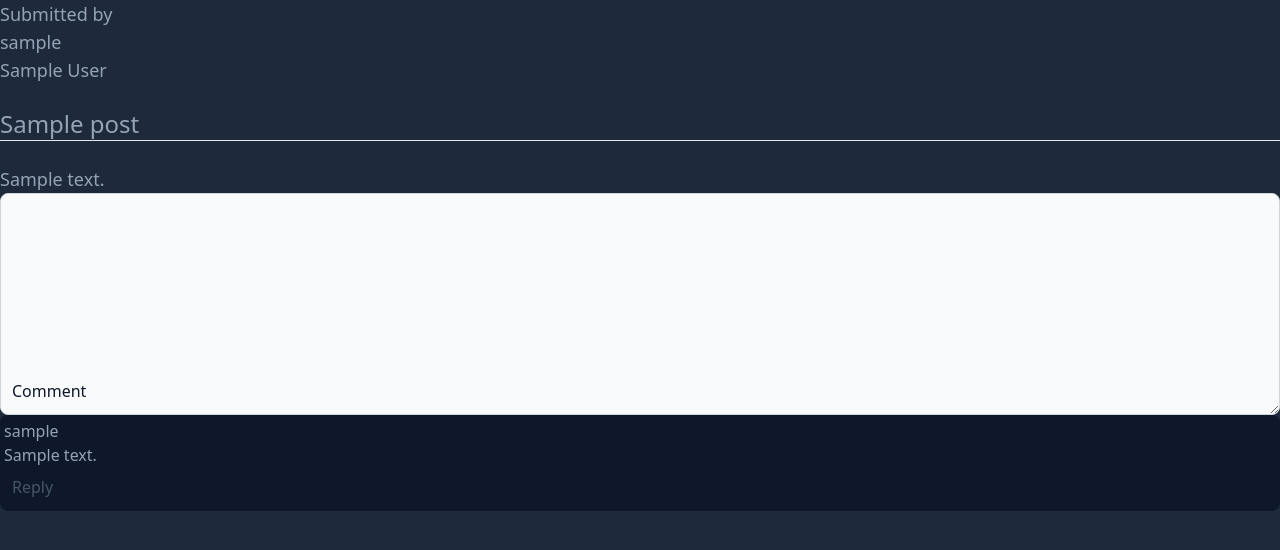
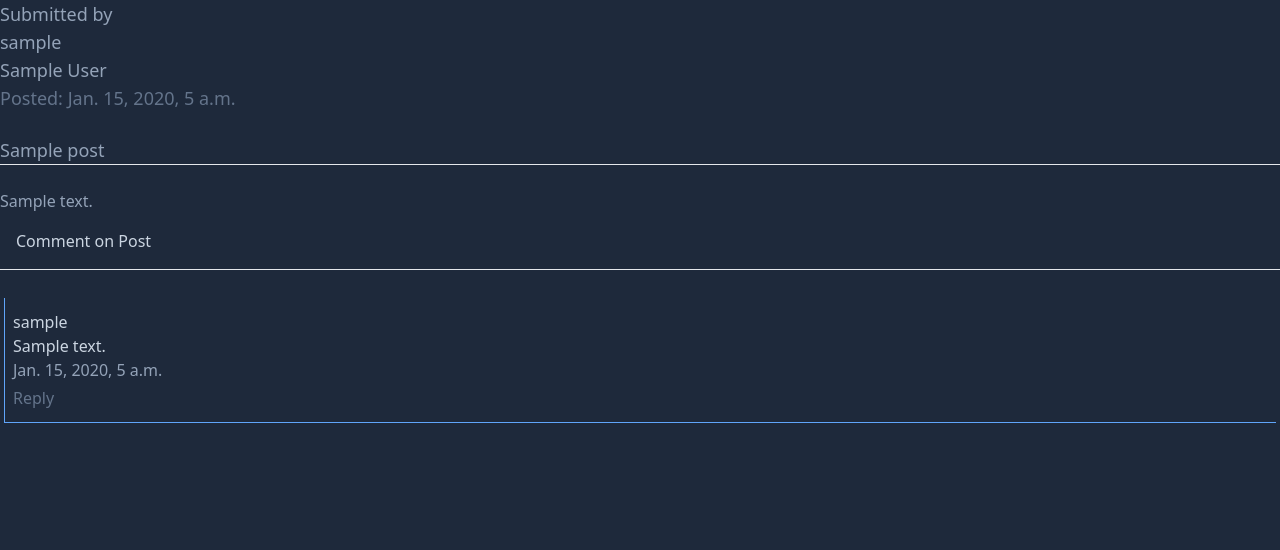
Before and after one commit to MacGuini/portfolio, a Django app: page /forum/view-post/00000000-0000-0000-0000-000000000001 in a window 1280 px wide. Shown: the part 72-622 px from the top of the page. Run offline with Django 4.2, Linux system fonts and the light colour scheme; tables that the repository leaves empty hold one stand-in row (values such as "Sample post"); some libraries are stand-ins or nearby versions.

Commit message:
Styled forum added construction pages

```diff
--- a/forum/forms.py
+++ b/forum/forms.py
@@ -30,4 +30,4 @@ class CommentForm(forms.ModelForm):
 
     def __init__(self, *args, **kwargs):
         super(CommentForm, self).__init__(*args, **kwargs)
-        self.fields['text'].widget.attrs.update({'class':'input block p-2.5 w-full text-sm text-gray-900 bg-gray-50 rounded-lg border border-gray-300 focus:ring-blue-500 focus:border-blue-500 dark:bg-gray-700 dark:border-gray-600 dark:placeholder-gray-400 dark:text-white dark:focus:ring-blue-500 dark:focus:border-blue-500 relative'})
+        self.fields['text'].widget.attrs.update({'class':'input block p-2.5 w-full text-sm rounded-lg border bg-gradient-to-t from-slate-700 to-blue-950 border-slate-600 placeholder-slate-400 text-white focus:ring-blue-500 focus:border-blue-500 relative'})
--- a/forum/templates/forum/replies.html
+++ b/forum/templates/forum/replies.html
@@ -1,24 +1,32 @@
 <!--Renders all replies for a comment and sorts them from oldest to newest-->
 {% for node in comment_tree %}
 
-<div class="border-s-2 border-blue-400 ms-3">
+<div class="border-s border-blue-400 ms-3">
+    <!--Reply Box-->
+    <div class="text-slate-300 py-3 ps-2 border-b border-slate-600">
         <!-- display reply here -->
-    <div class="p-2">
+        <div class="">
             {{node.comment.username}}
         </div>
-    <dir class="p-2 my-0">
+        <div class="">
             {{ node.comment.text }}
-    </dir>
+        </div>
+        <div class="">
+            {{node.comment.created}}
+        </div>
         <!-- display reply button with unique id -->
-    <button id="reply-button-{{ node.comment.id }}" class="bg-transparent hover:underline p-2 text-slate-600 hover:text-slate-400" onclick="showReplyForm('{{ node.comment.id }}')">Reply</button>
+        <button id="reply-button-{{ node.comment.id }}" class="bg-transparent hover:underline pt-1 text-slate-500 hover:text-slate-300" onclick="showReplyForm('{{ node.comment.id }}')">Reply</button>
         <!-- display reply form here -->
         <form id="reply-form-{{node.comment.id}}" method="POST" action="{% url "reply" post.id node.comment.id %}" style="display: none;">
             <div class="relative">
                 {% csrf_token %}
                 {{ form.text }}
-            <input class="absolute bottom-0 left-0 text-slate-900 p-3 hover:underline hover:text-blue-800" type="submit" value="Comment">
+                <input class="absolute bottom-0 left-0 text-blue-500 p-3 hover:underline hover:text-slate-400" type="submit" value="Reply">
             </div>
         </form>
+    </div>
+
+
     {% if node.replies %}
         <div class="replies">
             {% include 'forum/replies.html' with comment_tree=node.replies %}
--- a/forum/templates/forum/view_post.html
+++ b/forum/templates/forum/view_post.html
@@ -2,7 +2,9 @@
 {% load static %}
 {% block content %}
 
-<div class="container mx-auto text-slate-400">
+<div class="container mx-auto">
+    <!--Post-->
+    <div class="text-slate-400">
         <div class="text-lg">
             <p>Submitted by</p>
             {{post.username}}
@@ -11,49 +13,66 @@
             {{post.fname}}
             {{post.lname}}
         </div>
+        <div class="text-lg text-slate-500">
+            <p>Posted: {{post.created}}</p>
+        </div>
         <br>
-    <div class="text-2xl">
+        <div class="text-lg">
             {{post.title}}
         </div>
         <hr>
         <br>
-    <div class="text-lg">
+        <div>
             {{post.body}}
+        </div>
+        <!-- display reply button with unique id -->
+        <button id="reply-button-{{ post.id }}" class="bg-transparent hover:underline p-4 text-slate-300 hover:text-blue-300" onclick="showReplyForm('{{ post.id }}')">Comment on Post</button>
+
+        <!-- display comment form for the post -->
+        <form class="py-3" method="POST" id="reply-form-{{post.id}}" action="{% url "comment" post.id %}" style="display: none;">
+            {% csrf_token %}
+            <div class="relative">
+                {{ form.text }}
+                <input class="absolute bottom-0 left-0 text-blue-500 p-3 hover:underline hover:text-slate-400" type="submit" value="Comment">
+            </div>
+        </form>
     </div>
 
 
-<!-- display comment form for the post -->
-<form method="POST" action="{% url "comment" post.id %}">
-    {% csrf_token %}
-    <div class="relative">
-        {{ form.text }}
-        <input class="absolute bottom-0 left-0 text-slate-900 p-3 hover:underline hover:text-blue-800" type="submit" value="Comment">
-    </div>
-</form>
 
+<hr class="p-3">
     <!--Displays comments-->
     <div class="relative">
         {% for node in comment_tree %}
         <!-- display comment here -->
-        <div class="bg-slate-900 rounded-lg p-1 mx-auto container">
+        <div class="p-1 mx-auto container">
+            <!--Comment-->
+            <div class="text-slate-300 ps-2 py-3 border-s border-b border-blue-400">
                 <div>
                     {{node.comment.username}}
                 </div>
                 <div>
                     {{node.comment.text|linebreaksbr}}
                 </div>
-
+                <div class="text-slate-400">
+                    {{node.comment.created}}
+                </div>
                 <!-- display reply button with unique id -->
-            <button id="reply-button-{{ node.comment.id }}" class="bg-transparent hover:underline p-2 text-slate-600 hover:text-slate-400" onclick="showReplyForm('{{ node.comment.id }}')">Reply</button>
+                <button id="reply-button-{{ node.comment.id }}" class="bg-transparent hover:underline pt-1 text-slate-500 hover:text-slate-300" onclick="showReplyForm('{{ node.comment.id }}')">Reply</button>
                             <!-- display reply form here -->
                 <form id="reply-form-{{node.comment.id}}" method="POST" action="{% url "reply" post.id node.comment.id %}" style="display: none;">
                     <div class="relative">
                         {% csrf_token %}
                         {{ form.text }}
-                    <input class="absolute bottom-0 left-0 text-slate-900 p-3 hover:underline hover:text-blue-800" type="submit" value="Comment">
+                        <input class="absolute bottom-0 left-0 text-blue-500 p-3 hover:underline hover:text-slate-400" type="submit" value="Reply">
                     </div>
 
                 </form>
+            </div>
+
+
+
+
             <div class="replies static">
                 {% include 'forum/replies.html' with comment_tree=node.replies %}
             </div>
--- a/mysite/urls.py
+++ b/mysite/urls.py
@@ -18,11 +18,13 @@ from django.urls import path, include
 from django.conf import settings
 from django.conf.urls.static import static
 from django.contrib.auth import views as auth_views
+from django.views.generic import TemplateView
 
 urlpatterns = [
     path('admin/', admin.site.urls),
     path('', include('accounts.urls')),
     path('forum/', include('forum.urls')),
+    path("construction/", TemplateView.as_view(template_name="construction.html"), name="construction"),
     # Built in password reset views
     # User submits email for reset
     path('reset_password/', auth_views.PasswordResetView.as_view(template_name="reset_password.html"), name="reset_password"),
--- a/templates/navbar.html
+++ b/templates/navbar.html
@@ -18,10 +18,10 @@
             <a href="{% url "index" %}" class="block py-2 px-3 text-cyan-100 bg-blue-700 rounded md:bg-transparent md:p-2 text-center" aria-current="page">Home</a>
           </li>
           <li>
-            <a href="#" class="block py-2 px-3 text-cyan-300 rounded hover:bg-blue-300 hover:text-blue-800 md:p-2 text-center">About</a>
+            <a href="{% url "construction" %}" class="block py-2 px-3 text-cyan-300 rounded hover:bg-blue-300 hover:text-blue-800 md:p-2 text-center">About</a>
           </li>
           <li>
-            <a href="#" class="block py-2 px-3 text-cyan-300 rounded hover:bg-blue-300 hover:text-blue-800 md:p-2 text-center">Blog</a>
+            <a href="{% url "construction" %}" class="block py-2 px-3 text-cyan-300 rounded hover:bg-blue-300 hover:text-blue-800 md:p-2 text-center">Blog</a>
           </li>
           <li>
             <a href="{% url "list-posts" %}" class="block py-2 px-3 text-cyan-300 rounded hover:bg-blue-300 hover:text-blue-800 md:p-2 text-center">Forum</a>
@@ -34,20 +34,20 @@
             <div id="dropdownNavbar" class="z-10 hidden font-normal bg-blue-900 divide-y divide-blue-950 rounded-lg shadow w-44 text-center">
                 <ul class="py-2 text-sm text-cyan-400" aria-labelledby="dropdownLargeButton">
                   <li>
-                    <a href="#" class="block px-4 py-2 hover:bg-blue-400 hover:text-blue-900">Forum</a>
+                    <a href="{% url "list-posts" %}" class="block px-4 py-2 hover:bg-blue-400 hover:text-blue-900">Forum</a>
                   </li>
                   <li>
-                    <a href="#" class="block px-4 py-2 hover:bg-blue-400 hover:text-blue-900">Chatroom</a>
+                    <a href="{% url "construction" %}" class="block px-4 py-2 hover:bg-blue-400 hover:text-blue-900">Chatroom</a>
                   </li>
                   <li>
-                    <a href="#" class="block px-4 py-2 hover:bg-blue-400 hover:text-blue-900">Messages</a>
+                    <a href="{% url "construction" %}" class="block px-4 py-2 hover:bg-blue-400 hover:text-blue-900">Messages</a>
                   </li>
                   <li>
-                    <a href="#" class="block px-4 py-2 hover:bg-blue-400 hover:text-blue-900">Webscraping</a>
+                    <a href="{% url "construction" %}" class="block px-4 py-2 hover:bg-blue-400 hover:text-blue-900">Webscraping</a>
                   </li>
                   <li>
                     <div class="py-1">
-                      <a href="#" class="block px-4 py-2 text-sm text-gray-300 hover:bg-blue-400 hover:text-blue-900">Gray under construction</a>
+                      <a href="{% url "construction" %}" class="block px-4 py-2 text-sm text-gray-300 hover:bg-blue-400 hover:text-blue-900">More to Come</a>
                     </div>
                   </li>
                 </ul>
```
Also changed, not shown: templates/construction.html (added, +11 -0 lines), static/media/underconstruction.gif (added), static/media/underconstruction.jpeg (added). Lines whose indentation alone changed are shown as unchanged.
